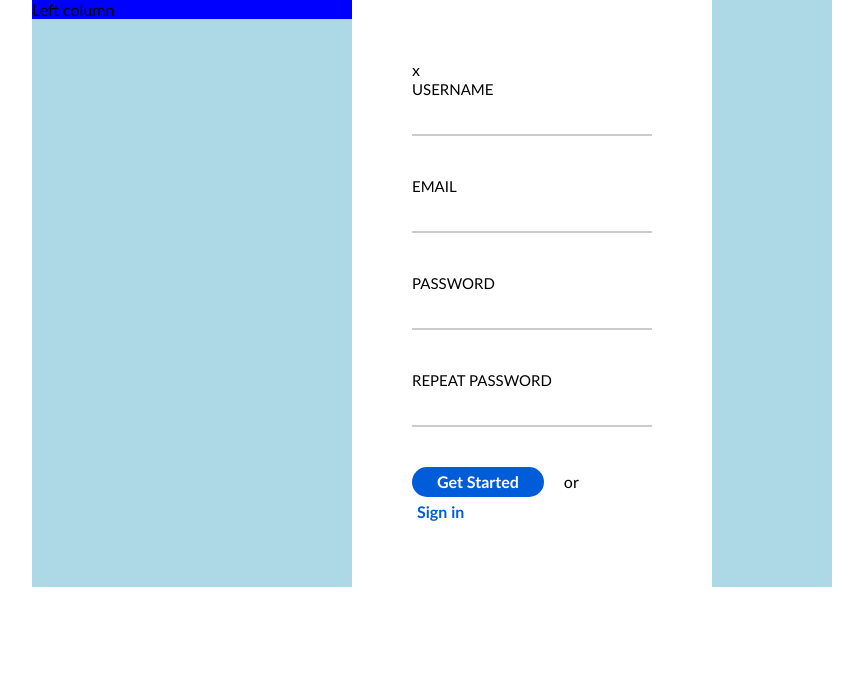
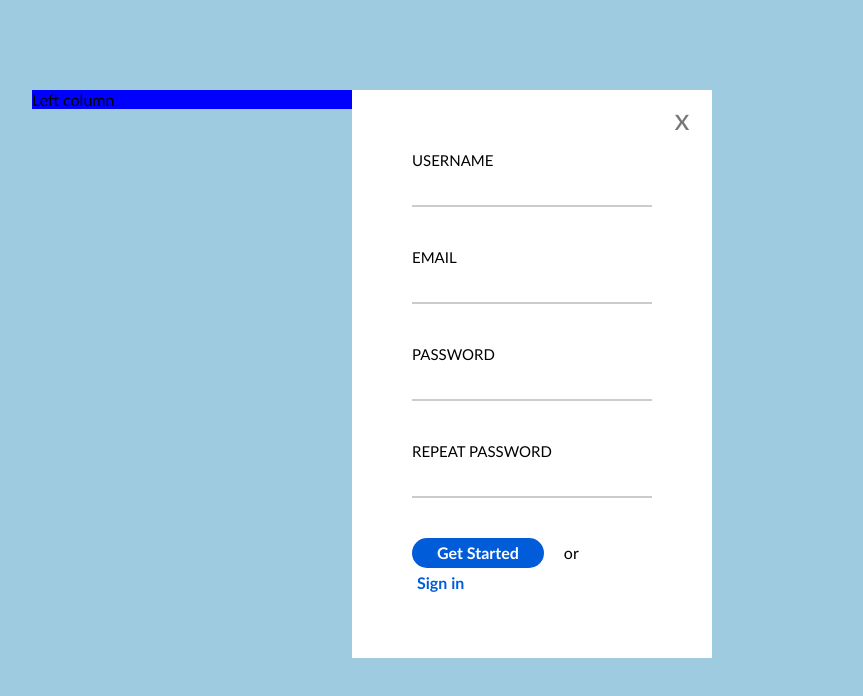
Before and after one commit to AisteKara/3Signup, a plain HTML site: page index.html in a window 1280 px wide. Shown: the whole page, without its empty margins (208-1071 px from the left). Drawn offline with Linux system fonts and the light colour scheme.

Commit message:
Close button

```diff
--- a/main.css
+++ b/main.css
@@ -6,10 +6,13 @@ body * {
   box-sizing: border-box;
   font-family: 'Gill Sans', 'Gill Sans MT', Calibri, 'Trebuchet MS', sans-serif;
 }
+body {
+    background-color: #9fcbe0;
+}
 .container {
     display: inline-block;
     width: 800px;
-    background-color: lightblue;
+    margin-top: 90px;
     margin-left: calc((100% - 800px)/2);
 }
 .left-column {
@@ -20,16 +23,31 @@ body * {
 .right-column {
     width: calc(60% - 120px);
     float: left;
+    padding: 60px;
     background-color: white;
-    padding: 60px;
+    position: relative;
 }
 
 .close {
-
+    display: inline-block;
+    width: 60px;
+    height: 60px;
+    font-size: 30px;
+    text-align: center;
+    line-height: 57px;
+    position: absolute;
+    right: 0px;
+    top: 0px;
+    color: #777;
+}
+.close:hover {
+    color: #333;
+    cursor: pointer;
 }
 
 form {
-
+    display: inline-block;
+    width: 100%;
 }
 form > .form-row {
     display: inline-block;
```
